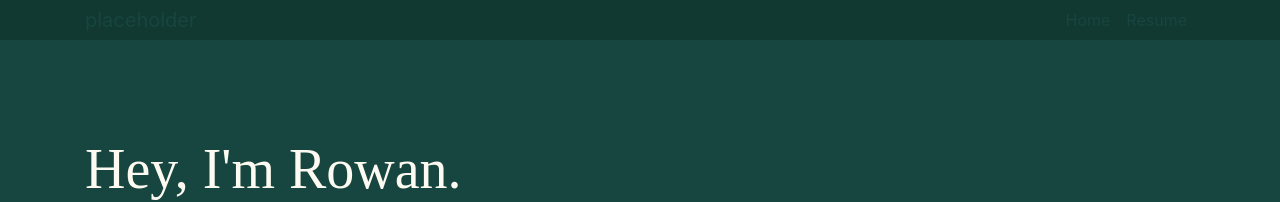
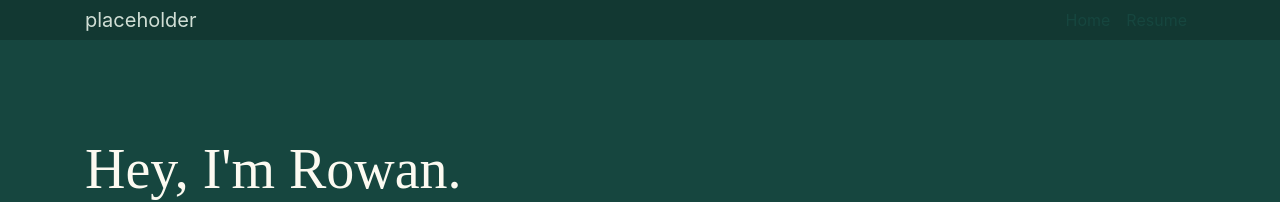
Before and after one commit to stagrunner/rowanjwilson, a Jekyll site: the page built from index.html, in a window 1280 px wide. Shown: the top 202 px of the page. Built offline with Jekyll 4.4.1, drawn with Linux system fonts in a browser that asks for light colours.

Commit message:
Update navigation.html

```diff
--- a/_includes/navigation.html
+++ b/_includes/navigation.html
@@ -1,7 +1,7 @@
 <!-- Navigation -->
-<nav class="navbar navbar-expand-lg" style="background-color:#123832" color="#d0ded5">
+<nav class="navbar navbar-expand-lg" style="background-color:#123832">
   <div class="container">
-    <a class="navbar-brand js-scroll-trigger" href="{{ site.baseurl }}/"
+    <a class="navbar-brand js-scroll-trigger" style="color:#d0ded5" href="{{ site.baseurl }}/"
       >placeholder </a
     >
     <button
```
